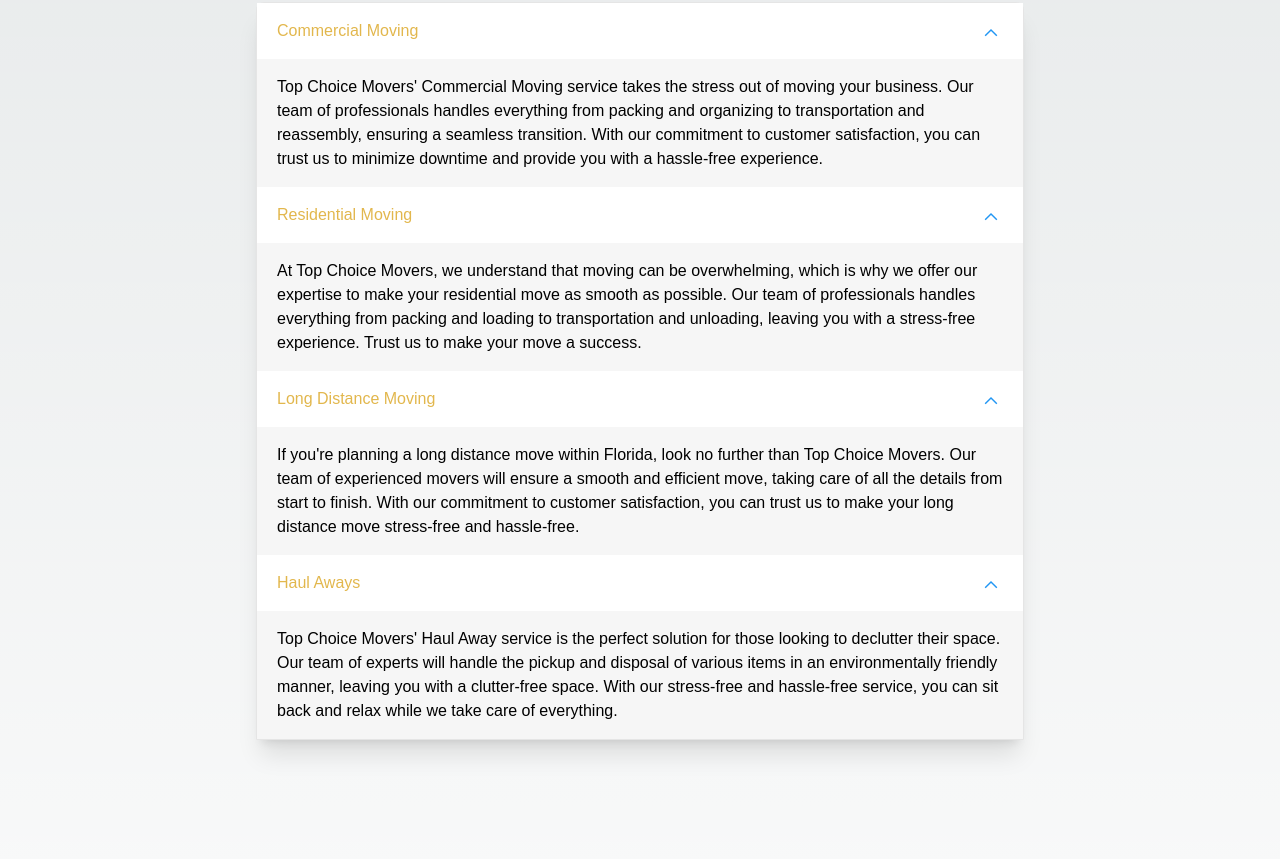
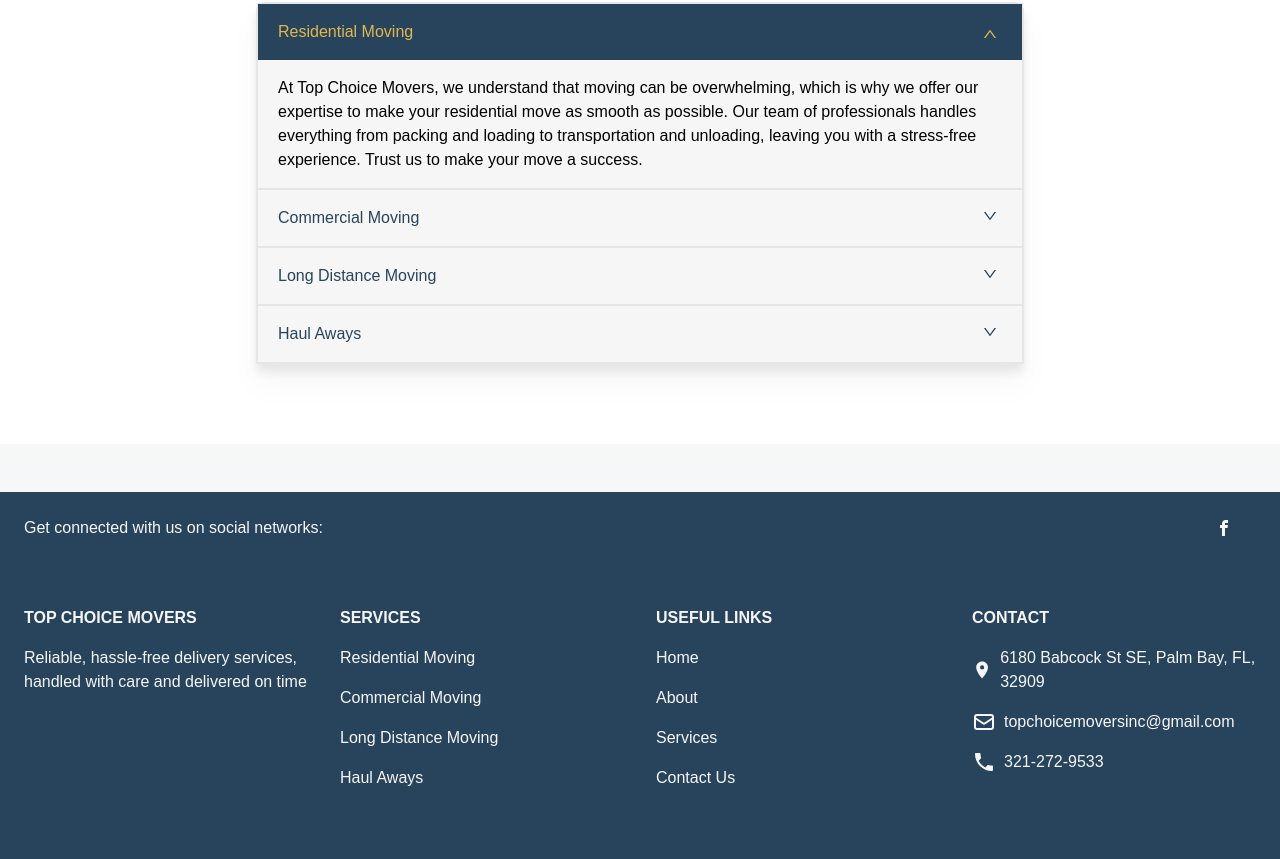
Before and after one commit to JoshMcDaniel/top-choice-movers-ui, a Next.js app: page / in a window 1280 px wide. Shown: the part 1221-2080 px from the top of the page. Built offline with nearby package versions, Linux system fonts and the light colour scheme; what tw-elements would draw is missing.

Commit message:
Add style to Accordion

```diff
--- a/Components/Dividers/BlurryHorizontalDivider.tsx
+++ b/Components/Dividers/BlurryHorizontalDivider.tsx
@@ -1,6 +1,15 @@
-const BlurryHorizontalDivider = () => {
+type Props = {
+  color: string;
+  height?: string;
+};
+
+const BlurryHorizontalDivider = (props: Props) => {
+  const color = `via-${props.color}`;
+  const height = props.height ? `h-${props.height}` : 'h-0.5';
   return (
-    <hr className="h-0.5 border-t-0 bg-transparent bg-gradient-to-r from-transparent via-secondary to-transparent " />
+    <hr
+      className={`${height} border-t-0 bg-transparent bg-gradient-to-r from-transparent ${color} to-transparent`}
+    />
   );
 };
 
--- a/Components/Footer/Footer.tsx
+++ b/Components/Footer/Footer.tsx
@@ -32,7 +32,7 @@
           </a>
         </div>
       </div>
-      <BlurryHorizontalDivider />
+      <BlurryHorizontalDivider color="secondary" />
       <div className="mx-6 py-10 text-center md:text-left">
         <div className="grid-1 grid gap-8 md:grid-cols-2 lg:grid-cols-4">
           <div className="">
@@ -80,7 +80,7 @@
           </div>
         </div>
       </div>
-      <BlurryHorizontalDivider />
+      <BlurryHorizontalDivider color="secondary" />
       <div className="bg-primary p-6 text-center grid gap-1 grid-flow-col w-fit m-auto">
         <span>© 2023 Copyright:</span>
         <span className="font-semibold text-base-100">{org.name}</span>
--- a/Components/Navbar/ModalNav.tsx
+++ b/Components/Navbar/ModalNav.tsx
@@ -38,7 +38,7 @@
               <AiOutlineClose className="text-2xl" />
             </button>
           </div>
-          <BlurryHorizontalDivider />
+          <BlurryHorizontalDivider color="secondary" />
           <div className="relative p-8 min-[0px]:overflow-y-auto">
             <ul className="grid grid-flow-row gap-8 justify-center text-center text-xl">
               {baseRoutes.map((route) => (
@@ -51,7 +51,7 @@
             </ul>
           </div>
           <div className="mt-auto">
-            <BlurryHorizontalDivider />
+            <BlurryHorizontalDivider color="secondary" />
             <div className="grid grid-flow-col items-center justify-around rounded-b-md p-4 min-[0px]:rounded-none">
               <CallNowButton
                 phoneNumber={props.org.contact.phoneNumber.primary}
--- a/Components/Services/ServiceSummarySection.tsx
+++ b/Components/Services/ServiceSummarySection.tsx
@@ -7,7 +7,7 @@
 
 const ServiceSummarySection = (props: Props) => {
   return (
-    <section className="w-full py-12 px-4 mb-12 items-center justify-items-center">
+    <section className="w-full bg-white py-12 px-4 mb-12 items-center justify-items-center">
       <ServicesGroupSummary services={props.services} />
     </section>
   );
--- a/Components/Services/ServicesGroupSummary.tsx
+++ b/Components/Services/ServicesGroupSummary.tsx
@@ -1,61 +1,51 @@
 import { useState } from 'react';
-import { FcExpand } from 'react-icons/fc';
+import { AiOutlineDown } from 'react-icons/ai';
 import { Service } from '../Dashboard/Dashboard';
+import BlurryHorizontalDivider from '../Dividers/BlurryHorizontalDivider';
 
 type Props = {
   services: Service[];
 };
 
 const ServicesGroupSummary = (props: Props) => {
-  const [openItems, setIsOpen] = useState<number[]>([]);
+  const [openItems, setIsOpen] = useState(0);
 
   const setIsOpenState = (index: number): void => {
-    const newArr = [...openItems];
-
-    const i = newArr.indexOf(index);
-
-    i > -1 ? newArr.splice(i, 1) : newArr.push(index);
-
-    setIsOpen(newArr);
+    const indexToDisplay = openItems === index ? -1 : index;
+    setIsOpen(indexToDisplay);
   };
 
   return (
     <div id="serviceAccordion">
-      <div className="rounded-t-lg border border-neutral-200 bg-base-100 max-w-3xl mx-auto my-8 shadow-xl">
+      <div className="rounded-t-lg border bg-base-100 max-w-3xl mx-auto my-8 drop-shadow-xl">
         {props.services.map((service, index) => (
-          <section key={service.name}>
-            <h2 className="mb-0" id={`heading${index}`}>
+          <section key={service.name} className="border border-neutral-200">
+            <h2 className="mb-0">
               <button
-                className={`relative flex w-full items-center border-0 bg-white py-4 px-5 text-left text-base transition [overflow-anchor:none] hover:z-[2] focus:z-[3] focus:outline-none ${
-                  openItems.includes(index) ? 'text-primary' : 'text-secondary'
+                className={`relative border-0 flex w-full items-center py-4 px-5 text-left text-base transition [overflow-anchor:none] hover:z-[2] drop-shadow-none hover:drop-shadow-md focus:z-[3] focus:outline-none ${
+                  openItems === index
+                    ? 'bg-primary text-secondary'
+                    : 'bg-base-100 text-primary'
                 }`}
                 type="button"
-                data-te-collapse-init
-                data-te-target={`#collapse${index}`}
-                aria-expanded="false"
-                aria-controls={`collapse${index}`}
                 onClick={() => setIsOpenState(index)}
               >
                 {service.name}
                 <span
-                  className={`ml-auto h-5 w-5 shrink-0 transition-transform duration-200 ease-in-out motion-reduce:transition-none ${
-                    openItems.includes(index) ? 'mr-0' : 'mr-1'
-                  } ${
-                    openItems.includes(index) ? 'rotate-0' : 'rotate-[-180deg]'
-                  } ${
-                    openItems.includes(index) ? 'fill-primary' : 'fill-black'
+                  className={`ml-auto border-0 h-5 w-5 shrink-0 transition-transform duration-500 ease-in-out motion-reduce:transition-none ${
+                    openItems === index
+                      ? 'mr-1 rotate-[-180deg] fill-secondary'
+                      : 'mr-0 rotate-0 fill-primary'
                   }`}
                 >
-                  <FcExpand />
+                  <AiOutlineDown />
                 </span>
               </button>
             </h2>
             <div
-              id={`collapse${index}`}
-              className="!visible bg-base-100"
-              data-te-collapse-item
-              data-te-collapse-show
-              aria-labelledby={`heading${index}`}
+              className={`!visible border-0 bg-base-100 overflow-hidden transition-all duration-500 ease-in-out motion-reduce:transition-none ${
+                openItems === index ? 'max-h-96' : 'max-h-0'
+              }`}
             >
               <div className="py-4 px-5">{service.summary}</div>
             </div>
--- a/config/organization.json
+++ b/config/organization.json
@@ -29,20 +29,20 @@
   },
   "services": [
     {
-      "name": "Commercial Moving",
-      "summary": "Top Choice Movers' Commercial Moving service takes the stress out of moving your business. Our team of professionals handles everything from packing and organizing to transportation and reassembly, ensuring a seamless transition. With our commitment to customer satisfaction, you can trust us to minimize downtime and provide you with a hassle-free experience.",
-      "description": "At Top Choice Movers, we know how demanding it can be to run a business. That's why we're dedicated to making your commercial move as seamless and stress-free as possible. We provide efficient and professional office moving and commercial moving services, whether you're moving locally or between offices.\nFrom packing and organizing to loading, transporting, and unloading your office furniture and equipment, we take care of it all. Simply give us a call or request a free quote, and we'll arrange for a complimentary in-office estimate.\nOnce you accept our proposal, we'll handle the heavy lifting so you can focus on managing your business. Let us take the hassle out of your next move and get you to your new location with ease.",
-      "route": "commercial-moving",
+      "name": "Residential Moving",
+      "summary": "At Top Choice Movers, we understand that moving can be overwhelming, which is why we offer our expertise to make your residential move as smooth as possible. Our team of professionals handles everything from packing and loading to transportation and unloading, leaving you with a stress-free experience. Trust us to make your move a success.",
+      "description": "Moving can be a stressful and overwhelming experience. At Top Choice Movers, we're here to make your residential move as smooth and easy as possible. We provide professional moving services for local and long-distance moves, ensuring your belongings are carefully packed, transported, and unloaded with care.\nOur team is experienced in handling all types of household items, from furniture and appliances to delicate items and artwork.We also offer packing and unpacking services, so you can focus on settling into your new home.\nTo get started, simply give us a call or request a free quote, and we'll schedule a complimentary in-home estimate. Once you accept our proposal, we'll take care of the rest, making sure your move is stress-free and enjoyable. Trust us to get you to your new home with ease.",
+      "route": "residential-moving",
       "image": {
         "imgSrc": "",
         "imgAlt": ""
       }
     },
     {
-      "name": "Residential Moving",
-      "summary": "At Top Choice Movers, we understand that moving can be overwhelming, which is why we offer our expertise to make your residential move as smooth as possible. Our team of professionals handles everything from packing and loading to transportation and unloading, leaving you with a stress-free experience. Trust us to make your move a success.",
-      "description": "Moving can be a stressful and overwhelming experience. At Top Choice Movers, we're here to make your residential move as smooth and easy as possible. We provide professional moving services for local and long-distance moves, ensuring your belongings are carefully packed, transported, and unloaded with care.\nOur team is experienced in handling all types of household items, from furniture and appliances to delicate items and artwork.We also offer packing and unpacking services, so you can focus on settling into your new home.\nTo get started, simply give us a call or request a free quote, and we'll schedule a complimentary in-home estimate. Once you accept our proposal, we'll take care of the rest, making sure your move is stress-free and enjoyable. Trust us to get you to your new home with ease.",
-      "route": "residential-moving",
+      "name": "Commercial Moving",
+      "summary": "Top Choice Movers' Commercial Moving service takes the stress out of moving your business. Our team of professionals handles everything from packing and organizing to transportation and reassembly, ensuring a seamless transition. With our commitment to customer satisfaction, you can trust us to minimize downtime and provide you with a hassle-free experience.",
+      "description": "At Top Choice Movers, we know how demanding it can be to run a business. That's why we're dedicated to making your commercial move as seamless and stress-free as possible. We provide efficient and professional office moving and commercial moving services, whether you're moving locally or between offices.\nFrom packing and organizing to loading, transporting, and unloading your office furniture and equipment, we take care of it all. Simply give us a call or request a free quote, and we'll arrange for a complimentary in-office estimate.\nOnce you accept our proposal, we'll handle the heavy lifting so you can focus on managing your business. Let us take the hassle out of your next move and get you to your new location with ease.",
+      "route": "commercial-moving",
       "image": {
         "imgSrc": "",
         "imgAlt": ""
```
